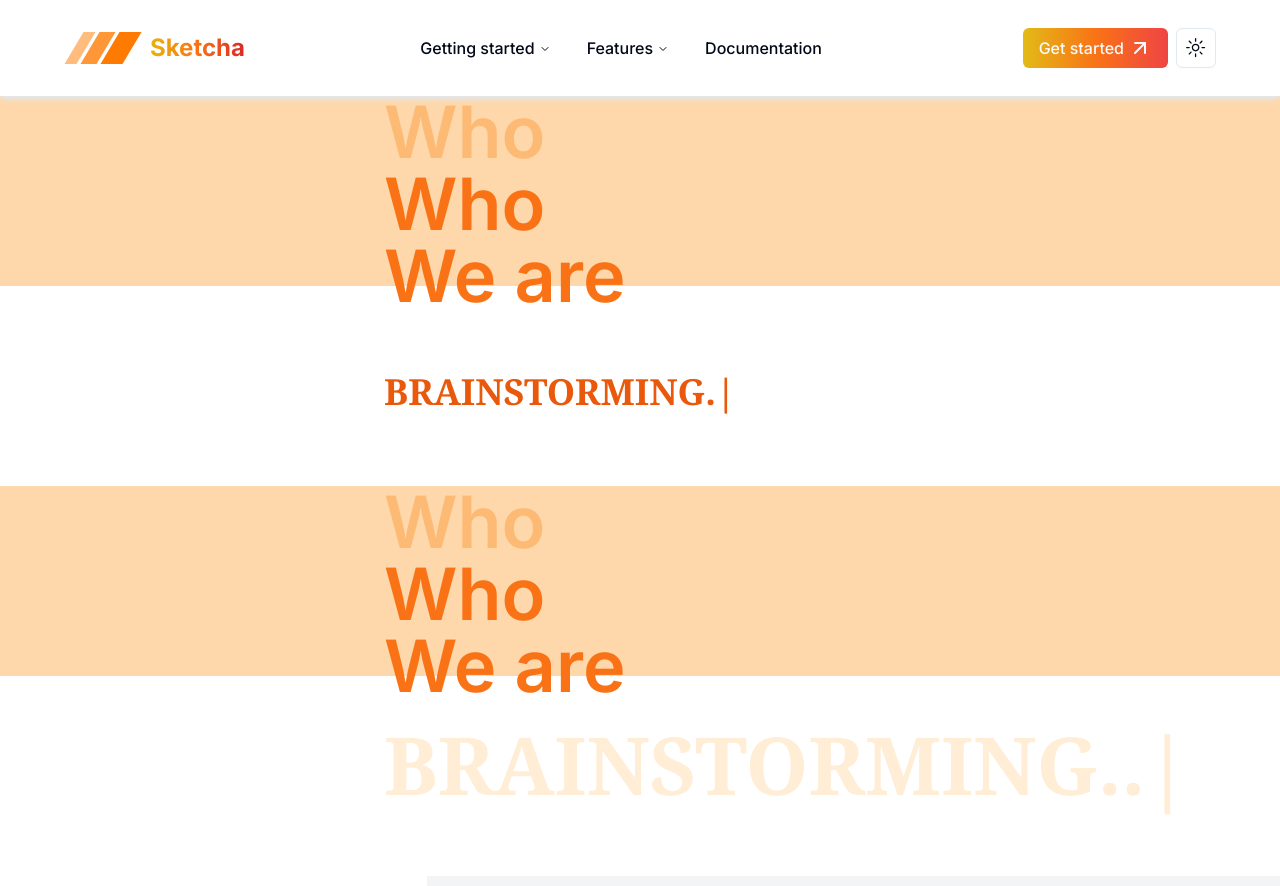
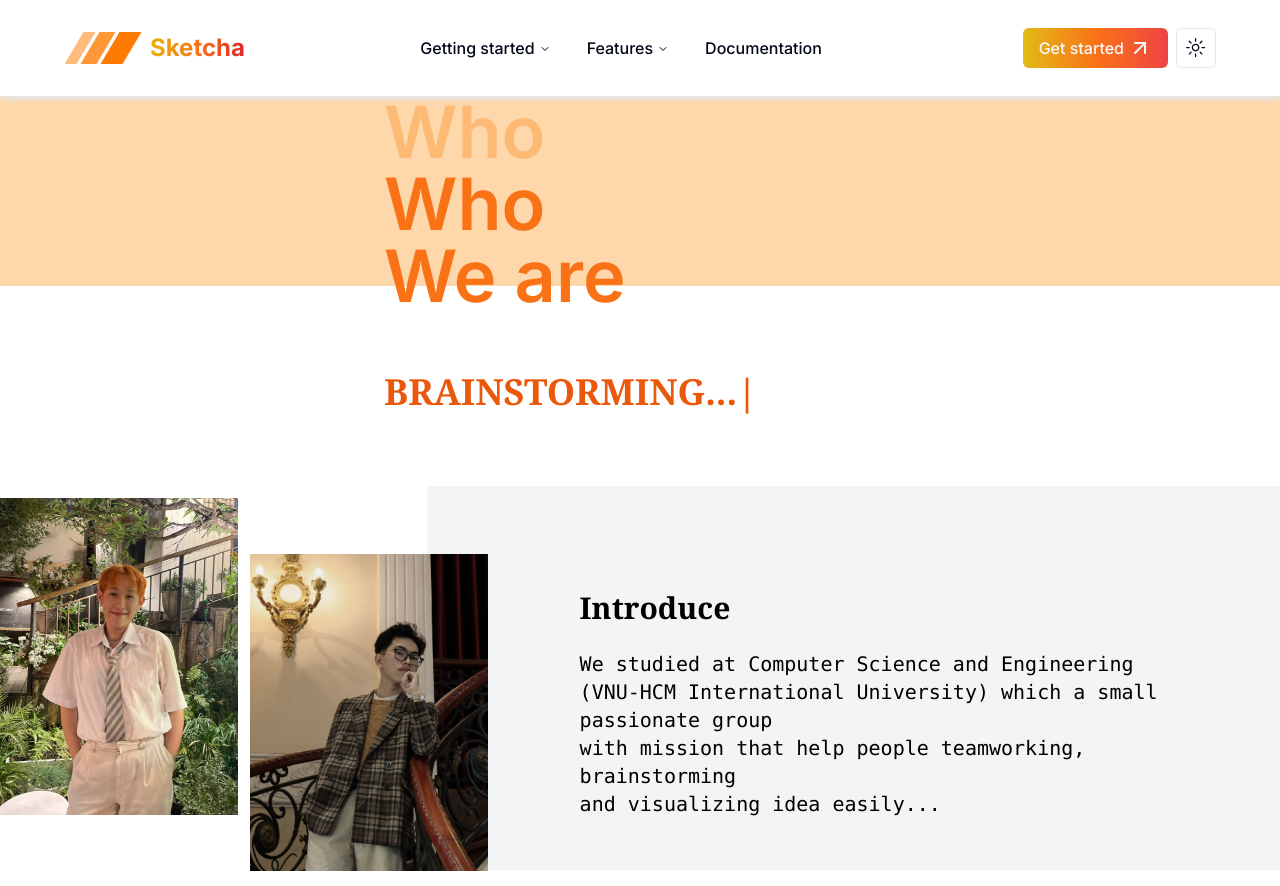
Before and after one commit to koitran14/WhiteBoard-Platform, a Next.js app: page /about-us in a window 1280 px wide. Shown: the top 886 px of the page. Built offline with nearby package versions, Linux system fonts and the light colour scheme.

Commit message:
fix padding + copy link function

```diff
--- a/app/(homepage)/introduction/page.tsx
+++ b/app/(homepage)/introduction/page.tsx
@@ -6,7 +6,7 @@ import Image from "next/image";
 
 export default function IntroPage(){
     return (
-        <div className="flex flex-col gap-y-4 md:px-20 px-4 py-2">
+        <div className="flex flex-col gap-y-4 md:px-36 px-4 py-2">
             <div className="flex flex-row gap-x-2 items-center">
                 <Link href='/'>
                     <Home className="w-5 h-5 font-light text-slate-500"/>
--- a/app/about-us/page.tsx
+++ b/app/about-us/page.tsx
@@ -41,33 +41,6 @@ export default function Page() {
             <div>
                 <div>
                     <section>
-
-                        <div className="w-full h-[190px] bg-orange-200 z-0">
-                        <p className="font-semibold text-7xl text-orange-300 md:px-20 lg:px-96 z-20">Who</p>
-                        <h1 className="font-semibold text-7xl text-orange-500 md:px-20 lg:px-96 z-20">Who</h1>
-                        <h2 className="font-semibold text-7xl text-orange-500 md:px-20 lg:px-96 z-20">We are</h2>
-                        </div>
-                        <div className="mb-6 text-[80px] font-serif font-semibold
-                                        uppercase leading-[1] md:px-20 lg:px-96 py-12">
-                            <span className=""></span>
-                                <TypeAnimation
-                                    sequence={[
-                                        'Development...',
-                                        2000,
-                                        'Brainstorming...',
-                                        2000,
-                                        'Visualization...',
-                                        2000,
-                                        'Collaboration...',
-                                        2000,
-                                    ]}
-                                    speed={50}
-                                    className="text-orange-100 "
-                                    wrapper="span"
-                                    repeat={Infinity}
-                                    />
-
-                        </div>
                         <div>
                             <div className="absolute bg-gray-100 h-96 w-8/12 z-[-1] -right-0"></div>
                             <div className="flex justify-center font-mono w-full h-full py-10 gap-x-3">
--- a/components/action.tsx
+++ b/components/action.tsx
@@ -41,7 +41,7 @@ export const Actions = ({
 
     const onCopyLink = () => {
         navigator.clipboard.writeText(
-        `${window.location.origin}/board/${id}`,
+        `${window.location.origin}/boards/${id}`,
         )
         .then(() => toast.success("Link copied"))
         .catch(() => toast.error("Failed to copy link"))
```
